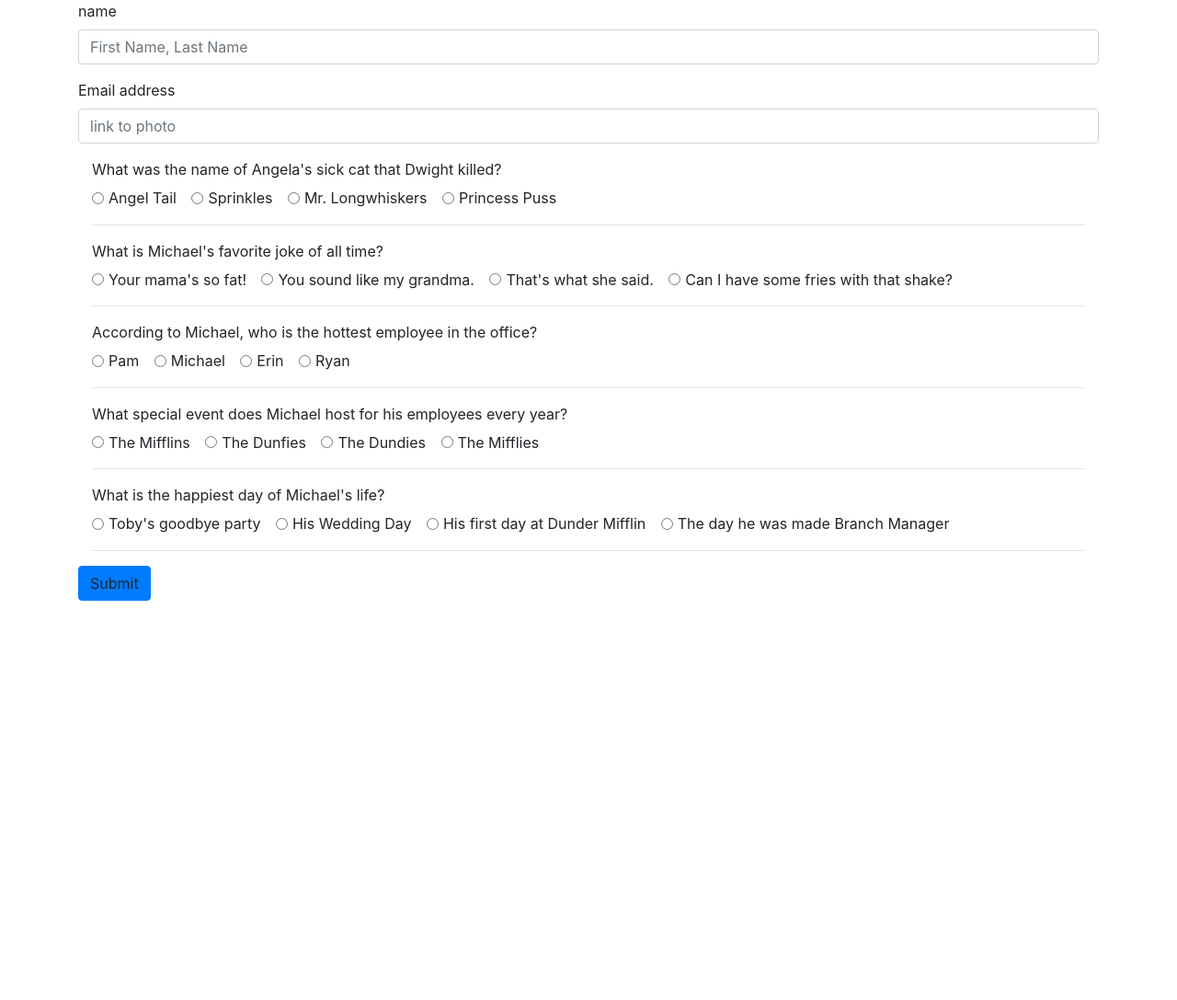
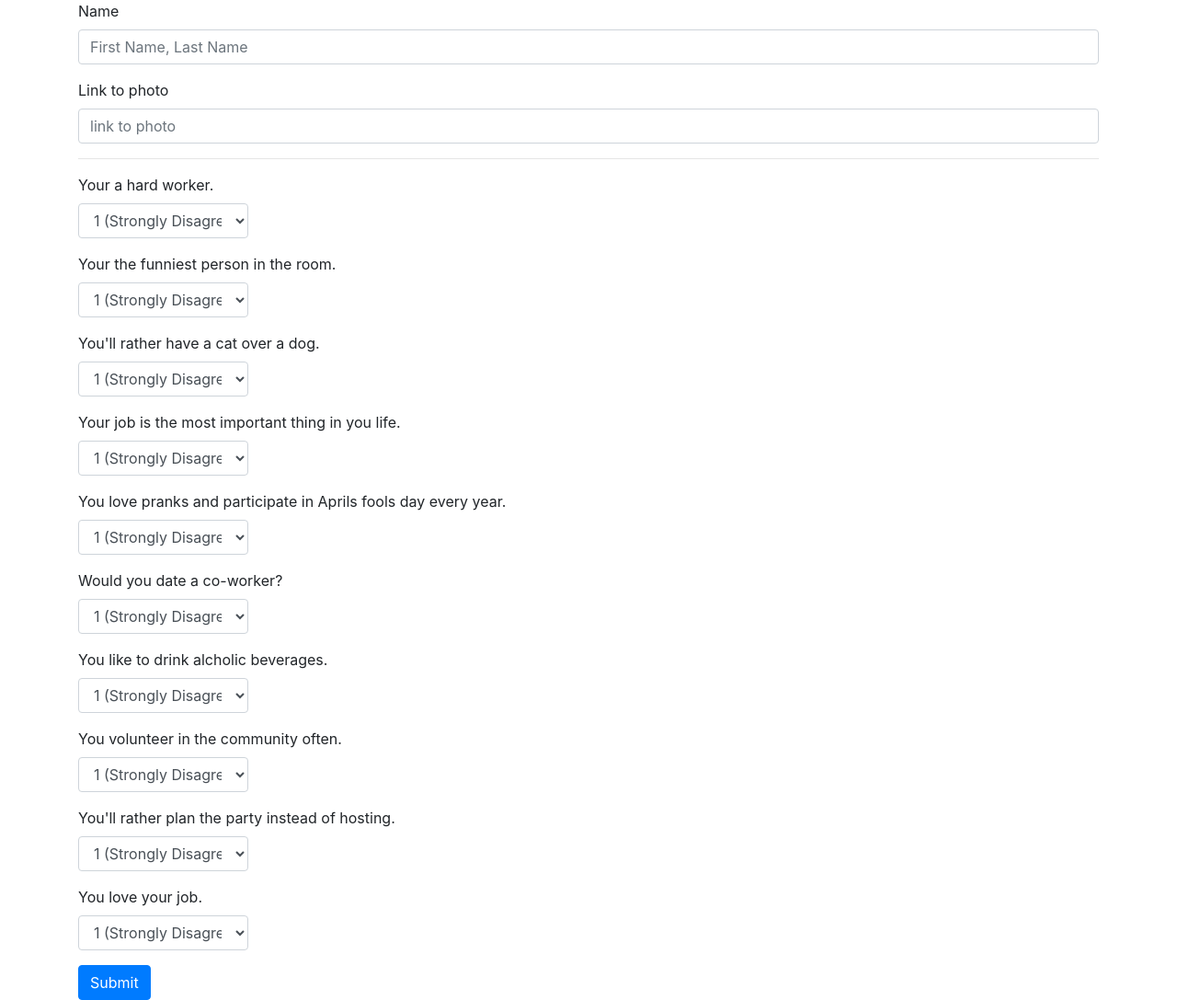
Before and after one commit to VCUPierre/FriendFinder, a website: page app/public/survey.html in a window 1280 px wide. Shown: the whole page at 92% size. Before the commit the page ends 800 px from the top, so only its background shows below. Drawn offline with nearby package versions, Linux system fonts and the light colour scheme.

```diff
--- a/app/public/survey.html
+++ b/app/public/survey.html
@@ -11,109 +11,117 @@
     <div class="container">
         <form>
             <div class="form-group">
-                        <label for="Name">name</label>
+                <label for="Name">Name</label>
                 <input type="input" class="form-control" id="Input1" placeholder="First Name, Last Name">
             </div>
             <div class="form-group">
-                        <label for="photoLink">Email address</label>
+                <label for="photoLink">Link to photo</label>
                 <input type="input" class="form-control" id="Input2" placeholder="link to photo">
             </div>
-                <div id="Q1" class="col-12 form-group">
-                    <legend class="col-form-label pt-0">What was the name of Angela's sick cat that Dwight killed?</legend>
-                    <div class="form-check form-check-inline">
-                        <input class="form-check-input" type="radio" name="Q1RadioOptions" id="Q1inlineRadio1" value="0">
-                        <label class="form-check-label" for="Q1inlineRadio1">Angel Tail</label>
+
+            <hr>
+
+            <div class="form-group">
+                <label for="qSelect1">Your a hard worker.</label>
+                <select class="form-control col-2" id="qSelect1">
+                    <option>1 (Strongly Disagree)</option>
+                    <option>2</option>
+                    <option>3 (Neutral)</option>
+                    <option>4</option>
+                    <option>5 (Strongly Agree)</option>
+                </select>
                 </div>
-                    <div class="form-check form-check-inline">
-                        <input class="form-check-input" type="radio" name="Q1RadioOptions" id="Q1inlineRadio2" value="1">
-                        <label class="form-check-label" for="Q1inlineRadio2">Sprinkles</label>
+                <div class="form-group">
+                <label for="qSelect2">Your the funniest person in the room.</label>
+                <select class="form-control col-2" id="qSelect2">
+                    <option>1 (Strongly Disagree)</option>
+                    <option>2</option>
+                    <option>3 (Neutral)</option>
+                    <option>4</option>
+                    <option>5 (Strongly Agree)</option>
+                </select>
                 </div>
-                    <div class="form-check form-check-inline">
-                        <input class="form-check-input" type="radio" name="Q1RadioOptions" id="Q1inlineRadio3" value="2">
-                        <label class="form-check-label" for="Q1inlineRadio3">Mr. Longwhiskers</label>
+                <div class="form-group">
+                    <label for="qSelect3">You'll rather have a cat over a dog.</label>
+                    <select class="form-control col-2" id="qSelect3">
+                      <option>1 (Strongly Disagree)</option>
+                      <option>2</option>
+                      <option>3 (Neutral)</option>
+                      <option>4</option>
+                      <option>5 (Strongly Agree)</option>
+                    </select>
                   </div>
-                    <div class="form-check form-check-inline">
-                        <input class="form-check-input" type="radio" name="Q1RadioOptions" id="Q1inlineRadio4" value="3">
-                        <label class="form-check-label" for="Q1inlineRadio4">Princess Puss</label>
-                    </div><hr>
+                  <div class="form-group">
+                    <label for="qSelect4">Your job is the most important thing in you life.</label>
+                    <select class="form-control col-2" id="qSelect4">
+                      <option>1 (Strongly Disagree)</option>
+                      <option>2</option>
+                      <option>3 (Neutral)</option>
+                      <option>4</option>
+                      <option>5 (Strongly Agree)</option>
+                    </select>
                   </div>
-                <div id="Q2" class="col-12 form-group">
-                        <legend class="col-form-label pt-0">What is Michael's favorite joke of all time?</legend>
-                        <div class="form-check form-check-inline">
-                            <input class="form-check-input" type="radio" name="Q2RadioOptions" id="Q2inlineRadio1" value="0">
-                            <label class="form-check-label" for="Q2inlineRadio1">Your mama's so fat!</label>
+                  <div class="form-group">
+                    <label for="qSelect5">You love pranks and participate in Aprils fools day every year.</label>
+                    <select class="form-control col-2" id="qSelect5">
+                      <option>1 (Strongly Disagree)</option>
+                      <option>2</option>
+                      <option>3 (Neutral)</option>
+                      <option>4</option>
+                      <option>5 (Strongly Agree)</option>
+                    </select>
                   </div>
-                        <div class="form-check form-check-inline">
-                            <input class="form-check-input" type="radio" name="Q2RadioOptions" id="Q2inlineRadio2" value="1">
-                            <label class="form-check-label" for="Q2inlineRadio2">You sound like my grandma.</label>
+                  <div class="form-group">
+                    <label for="qSelect6">Would you date a co-worker?</label>
+                    <select class="form-control col-2" id="qSelect6">
+                      <option>1 (Strongly Disagree)</option>
+                      <option>2</option>
+                      <option>3 (Neutral)</option>
+                      <option>4</option>
+                      <option>5 (Strongly Agree)</option>
+                    </select>
                   </div>
-                        <div class="form-check form-check-inline">
-                            <input class="form-check-input" type="radio" name="Q2RadioOptions" id="Q2inlineRadio3" value="2">
-                            <label class="form-check-label" for="Q2inlineRadio3">That's what she said.</label>
+                  <div class="form-group">
+                    <label for="qSelect7">You like to drink alcholic beverages.</label>
+                    <select class="form-control col-2" id="qSelect7">
+                      <option>1 (Strongly Disagree)</option>
+                      <option>2</option>
+                      <option>3 (Neutral)</option>
+                      <option>4</option>
+                      <option>5 (Strongly Agree)</option>
+                    </select>
                   </div>
-                        <div class="form-check form-check-inline">
-                            <input class="form-check-input" type="radio" name="Q2RadioOptions" id="Q2inlineRadio4" value="3">
-                            <label class="form-check-label" for="Q2inlineRadio4">Can I have some fries with that shake?</label>
-                        </div><hr>
+                  <div class="form-group">
+                    <label for="qSelect8">You volunteer in the community often.</label>
+                    <select class="form-control col-2" id="qSelect8">
+                      <option>1 (Strongly Disagree)</option>
+                      <option>2</option>
+                      <option>3 (Neutral)</option>
+                      <option>4</option>
+                      <option>5 (Strongly Agree)</option>
+                    </select>
                   </div>
-                <div id="Q3" class="col-12 form-group">
-                        <legend class="col-form-label pt-0">According to Michael, who is the hottest employee in the office?</legend>
-                        <div class="form-check form-check-inline">
-                            <input class="form-check-input" type="radio" name="Q3RadioOptions" id="Q3inlineRadio1" value="1">
-                            <label class="form-check-label" for="Q3inlineRadio1">Pam</label>
+                  <div class="form-group">
+                    <label for="qSelect9">You'll rather plan the party instead of hosting.</label>
+                    <select class="form-control col-2" id="qSelect9">
+                      <option>1 (Strongly Disagree)</option>
+                      <option>2</option>
+                      <option>3 (Neutral)</option>
+                      <option>4</option>
+                      <option>5 (Strongly Agree)</option>
+                    </select>
                   </div>
-                        <div class="form-check form-check-inline">
-                            <input class="form-check-input" type="radio" name="Q3RadioOptions" id="Q3inlineRadio2" value="2">
-                            <label class="form-check-label" for="Q3inlineRadio2">Michael</label>
+                  <div class="form-group">
+                    <label for="qSelect10">You love your job.</label>
+                    <select class="form-control col-2" id="qSelect10">
+                      <option>1 (Strongly Disagree)</option>
+                      <option>2</option>
+                      <option>3 (Neutral)</option>
+                      <option>4</option>
+                      <option>5 (Strongly Agree)</option>
+                    </select>
                   </div>
-                        <div class="form-check form-check-inline">
-                            <input class="form-check-input" type="radio" name="Q3RadioOptions" id="Q3inlineRadio3" value="3">
-                            <label class="form-check-label" for="Q3inlineRadio3">Erin</label>
-                        </div>
-                        <div class="form-check form-check-inline">
-                            <input class="form-check-input" type="radio" name="Q3RadioOptions" id="Q3inlineRadio4" value="4">
-                            <label class="form-check-label" for="Q3inlineRadio4">Ryan</label>
-                        </div><hr>
-                </div>
-                <div id="Q4" class="col-12 form-group">
-                        <legend class="col-form-label pt-0">What special event does Michael host for his employees every year?</legend>
-                        <div class="form-check form-check-inline">
-                            <input class="form-check-input" type="radio" name="Q4RadioOptions" id="Q4inlineRadio1" value="1">
-                            <label class="form-check-label" for="Q4inlineRadio1">The Mifflins</label>
-                        </div>
-                        <div class="form-check form-check-inline">
-                            <input class="form-check-input" type="radio" name="Q4RadioOptions" id="Q4inlineRadio2" value="2">
-                            <label class="form-check-label" for="Q4inlineRadio2">The Dunfies</label>
-                        </div>
-                        <div class="form-check form-check-inline">
-                            <input class="form-check-input" type="radio" name="Q4RadioOptions" id="Q4inlineRadio3" value="3">
-                            <label class="form-check-label" for="Q4inlineRadio3">The Dundies</label>
-                        </div>
-                        <div class="form-check form-check-inline">
-                            <input class="form-check-input" type="radio" name="Q4RadioOptions" id="Q4inlineRadio4" value="4">
-                            <label class="form-check-label" for="Q4inlineRadio4">The Mifflies</label>
-                        </div><hr>
-                </div>
-                <div id="Q5" class="col-12 form-group">
-                        <legend class="col-form-label pt-0">What is the happiest day of Michael's life?</legend>
-                        <div class="form-check form-check-inline">
-                            <input class="form-check-input" type="radio" name="Q5RadioOptions" id="Q5inlineRadio1" value="1">
-                            <label class="form-check-label" for="Q5inlineRadio1">Toby's goodbye party</label>
-                        </div>
-                        <div class="form-check form-check-inline">
-                            <input class="form-check-input" type="radio" name="Q5RadioOptions" id="Q5inlineRadio2" value="2">
-                            <label class="form-check-label" for="Q5inlineRadio2">His Wedding Day</label>
-                        </div>
-                        <div class="form-check form-check-inline">
-                            <input class="form-check-input" type="radio" name="Q5RadioOptions" id="Q5inlineRadio3" value="3">
-                            <label class="form-check-label" for="Q5inlineRadio3">His first day at Dunder Mifflin </label>
-                        </div>
-                        <div class="form-check form-check-inline">
-                            <input class="form-check-input" type="radio" name="Q5RadioOptions" id="Q5inlineRadio4" value="4">
-                            <label class="form-check-label" for="Q5inlineRadio4">The day he was made Branch Manager</label>
-                        </div><hr>
-                </div>
-                <a class="btn btn-primary btn-cust" role="button" id="submitBtn">Submit</a>
+                <a class="btn btn-primary btn-cust text-white" role="button" id="submitBtn">Submit</a>
         </form>
     </div>
 <script
```
Also changed, not shown: app/data/friends.js (+6 -11 lines), app/public/js/scripts.js (+16 -8 lines), app/routing/apiRoutes.js (+27 -2 lines). Lines whose indentation alone changed are shown as unchanged.
